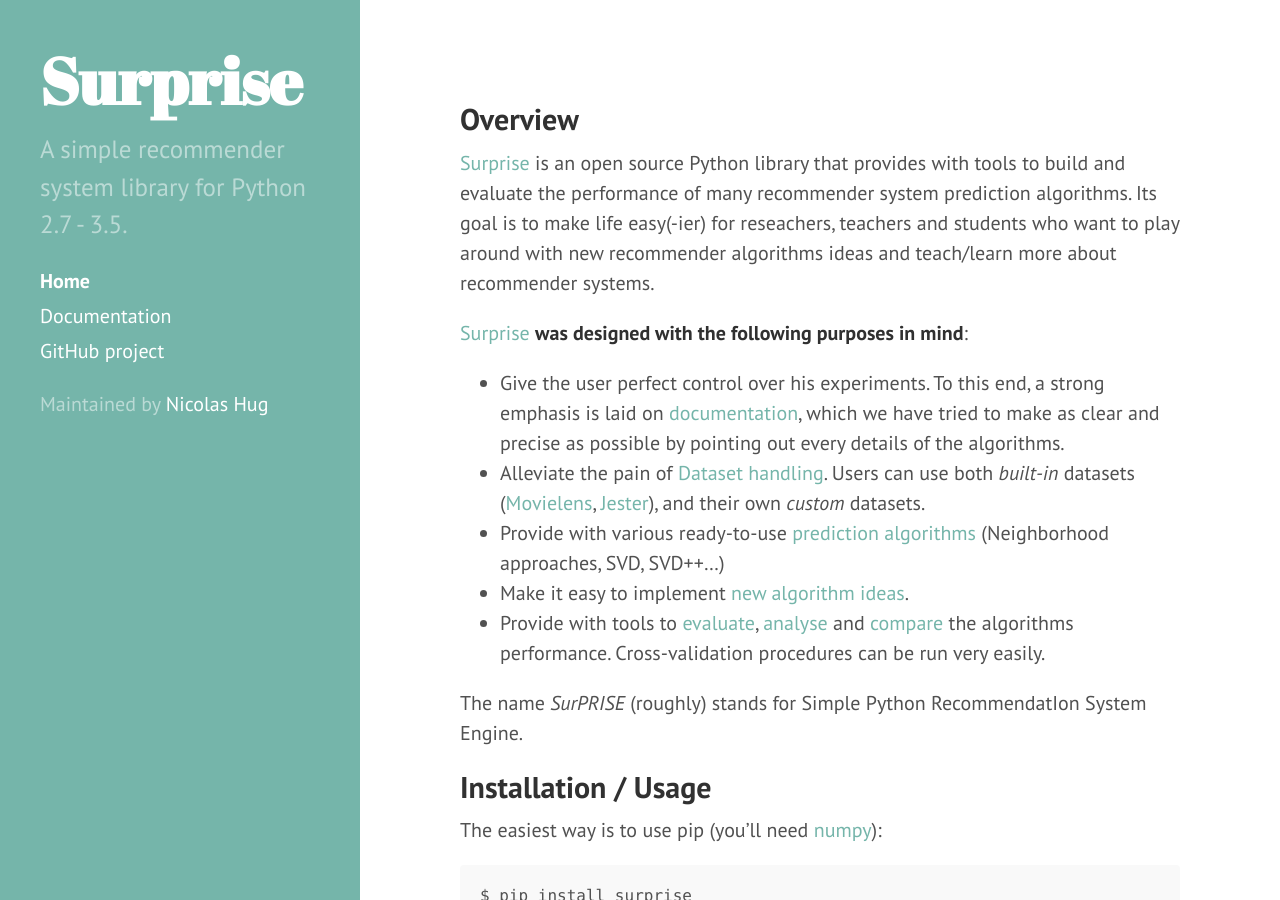
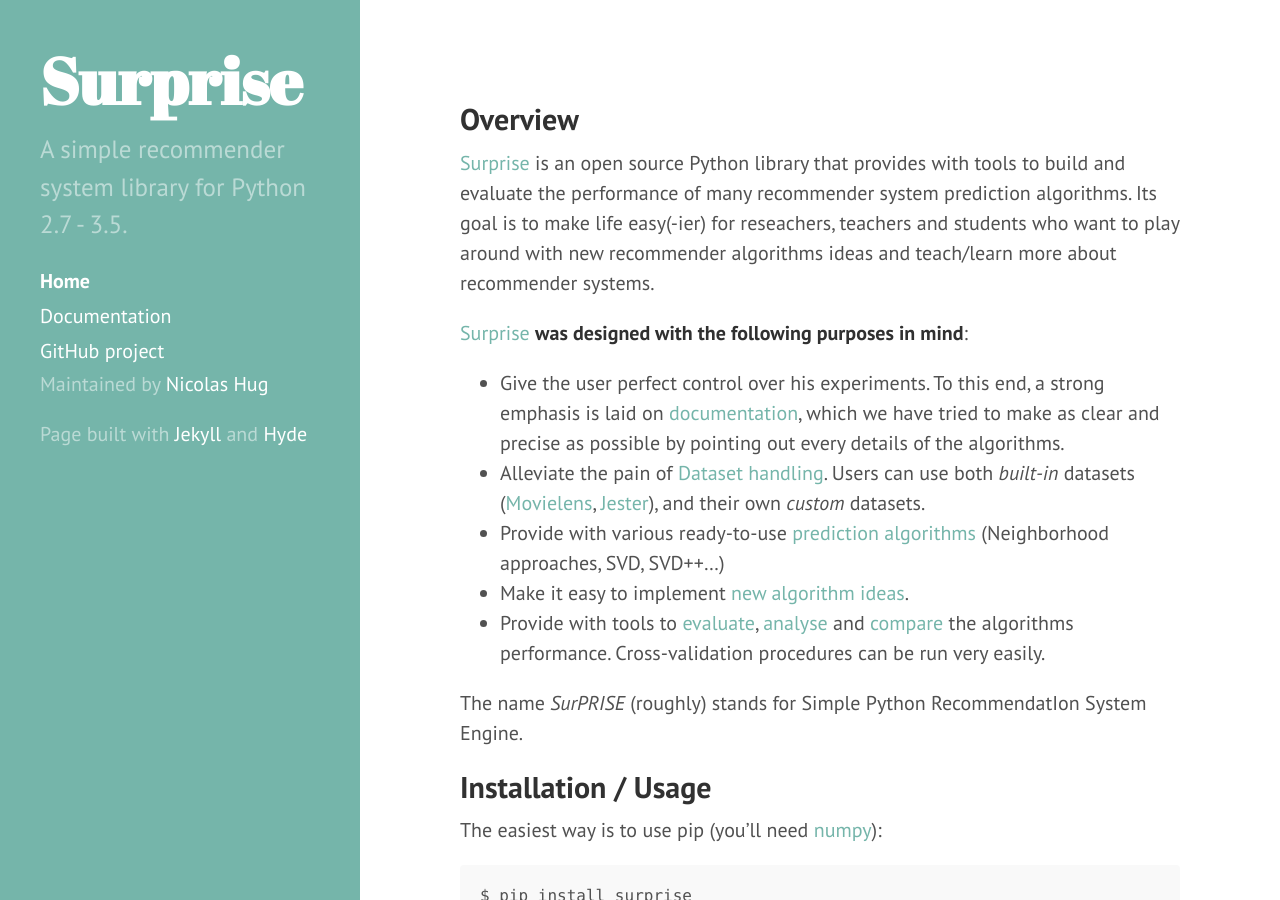
Before and after one commit to NicolasHug/Surprise, a Jekyll site: the page built from index.md, in a window 1280 px wide and 900 px high. Built offline with Jekyll 4.4.1, drawn with Linux system fonts in a browser that asks for light colours.

Commit message:
updated sidebar

```diff
--- a/_includes/sidebar.html
+++ b/_includes/sidebar.html
@@ -29,8 +29,10 @@
 
       <a class="sidebar-nav-item" href="{{ site.docs_url}}">Documentation</a>
       <a class="sidebar-nav-item" href="{{ site.github.repo }}">GitHub project</a>
+      <p class="sidebar-nac-item">Maintained by <a href="{{ site.author.github }}">{{ site.author.name }}</a></p>
     </nav>
 
-    <p>Maintained by <a href="{{ site.author.github }}">{{ site.author.name }}</a></p>
+    <p>Page built with <a href="https://jekyllrb.com/">Jekyll</a>
+    and <a href="http://hyde.getpoole.com/">Hyde</a></p>
   </div>
 </div>
```
